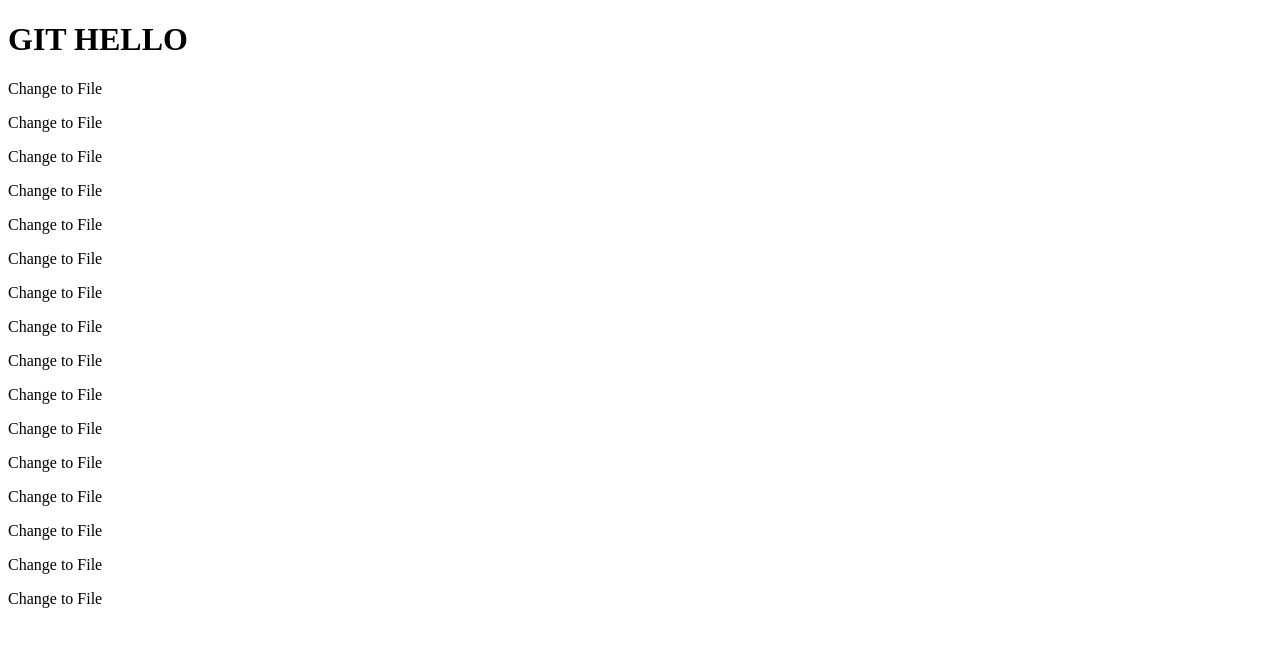
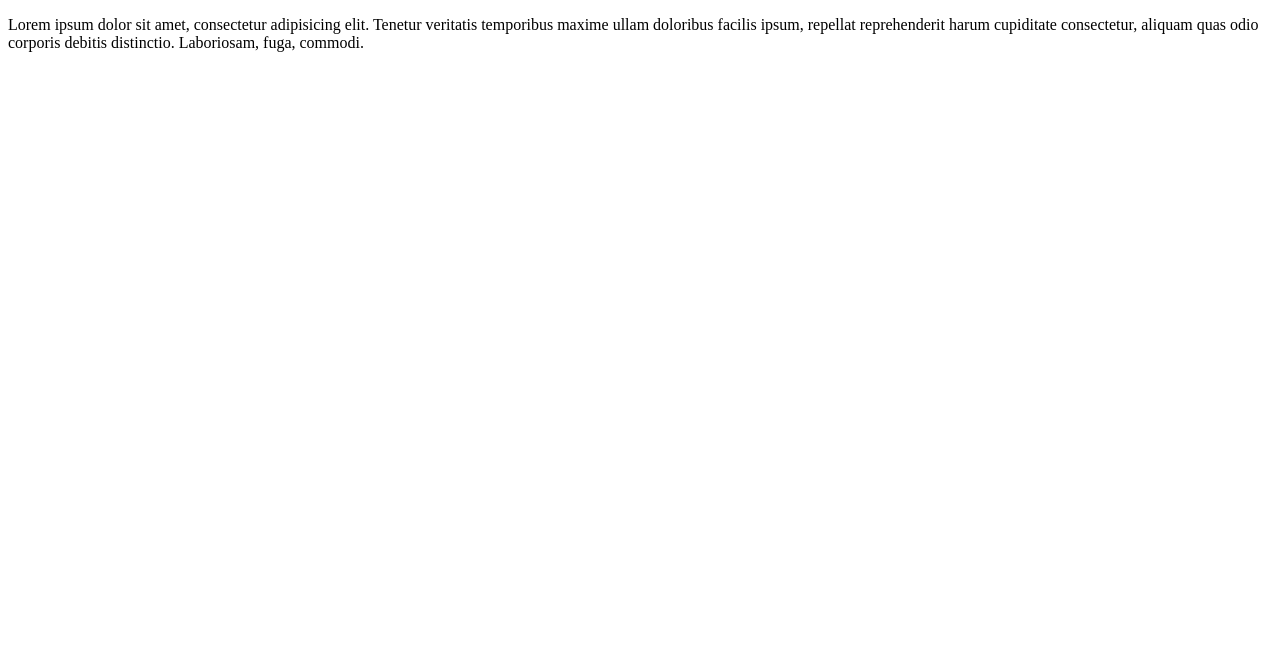
Before and after one commit to Jelbert888/site, a plain HTML site: page index.html in a window 1280 px wide. Drawn offline with Linux system fonts and the light colour scheme.

Commit message:
third commit

```diff
--- a/index.html
+++ b/index.html
@@ -6,22 +6,6 @@
 	<link rel="stylesheet" href="css/style.css">
 </head>
 <body>
-	<h1>GIT HELLO</h1>
-	<p>Change to File</p>
-	<p>Change to File</p>
-	<p>Change to File</p>
-	<p>Change to File</p>
-	<p>Change to File</p>
-	<p>Change to File</p>
-	<p>Change to File</p>
-	<p>Change to File</p>
-	<p>Change to File</p>
-	<p>Change to File</p>
-	<p>Change to File</p>
-	<p>Change to File</p>
-	<p>Change to File</p>
-	<p>Change to File</p>
-	<p>Change to File</p>
-	<p>Change to File</p>
+	<p>Lorem ipsum dolor sit amet, consectetur adipisicing elit. Tenetur veritatis temporibus maxime ullam doloribus facilis ipsum, repellat reprehenderit harum cupiditate consectetur, aliquam quas odio corporis debitis distinctio. Laboriosam, fuga, commodi.</p>
 </body>
 </html>
```
